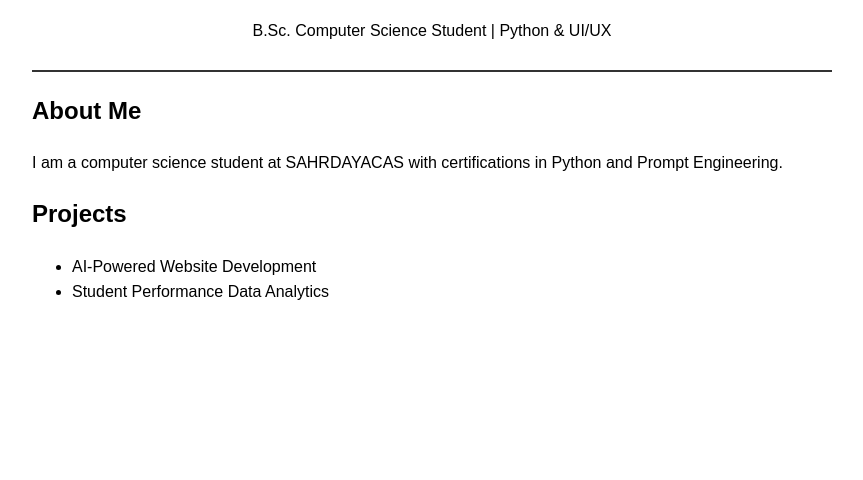
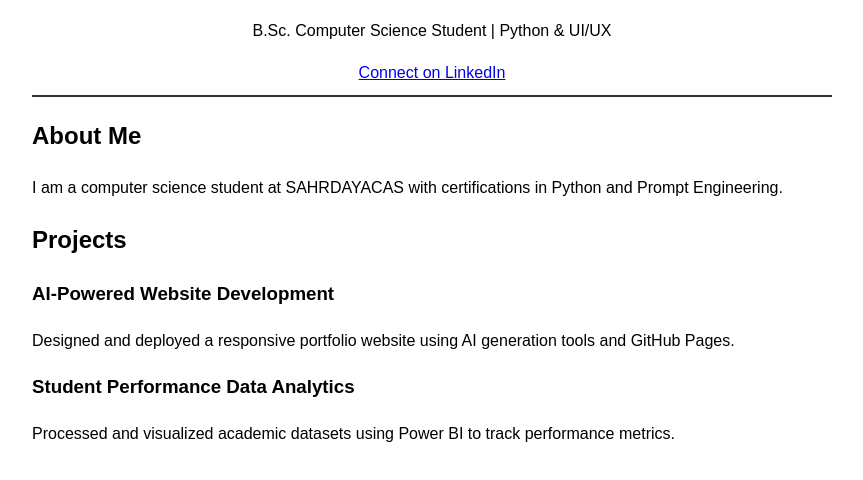
Before and after one commit to jovinreju-oss/jovin-cs-portfolio, a plain HTML site: page index (3).html in a window 1280 px wide. Shown: the part 96-576 px from the top of the page, without its empty margins (208-1071 px from the left). Drawn offline with Linux system fonts and the light colour scheme.

Commit message:
Revamp portfolio layout and add project sections
Updated the portfolio page layout and added project details.

```diff
--- a/index (3).html
+++ b/index (3).html
@@ -2,6 +2,7 @@
 <html lang="en">
 <head>
     <meta charset="UTF-8">
+    <meta name="viewport" content="width=device-width, initial-scale=1.0">
     <title>Jovin M. Reju | CS Portfolio</title>
     <link rel="stylesheet" href="style.css">
 </head>
@@ -9,18 +10,27 @@
     <header>
         <h1>Jovin Moonjely Reju</h1>
         <p>B.Sc. Computer Science Student | Python & UI/UX</p>
+        <!-- Replace the # with your actual LinkedIn URL -->
+        <a href="#" target="_blank" class="linkedin-btn">Connect on LinkedIn</a>
     </header>
     <main>
-        <section>
+        <section class="card">
             <h2>About Me</h2>
             <p>I am a computer science student at SAHRDAYACAS with certifications in Python and Prompt Engineering.</p>
         </section>
-        <section>
+
+        <section class="projects-section">
             <h2>Projects</h2>
-            <ul>
-                <li>AI-Powered Website Development</li>
-                <li>Student Performance Data Analytics</li>
-            </ul>
+            <div class="project-grid">
+                <div class="project-card">
+                    <h3>AI-Powered Website Development</h3>
+                    <p>Designed and deployed a responsive portfolio website using AI generation tools and GitHub Pages.</p>
+                </div>
+                <div class="project-card">
+                    <h3>Student Performance Data Analytics</h3>
+                    <p>Processed and visualized academic datasets using Power BI to track performance metrics.</p>
+                </div>
+            </div>
         </section>
     </main>
 </body>
```
